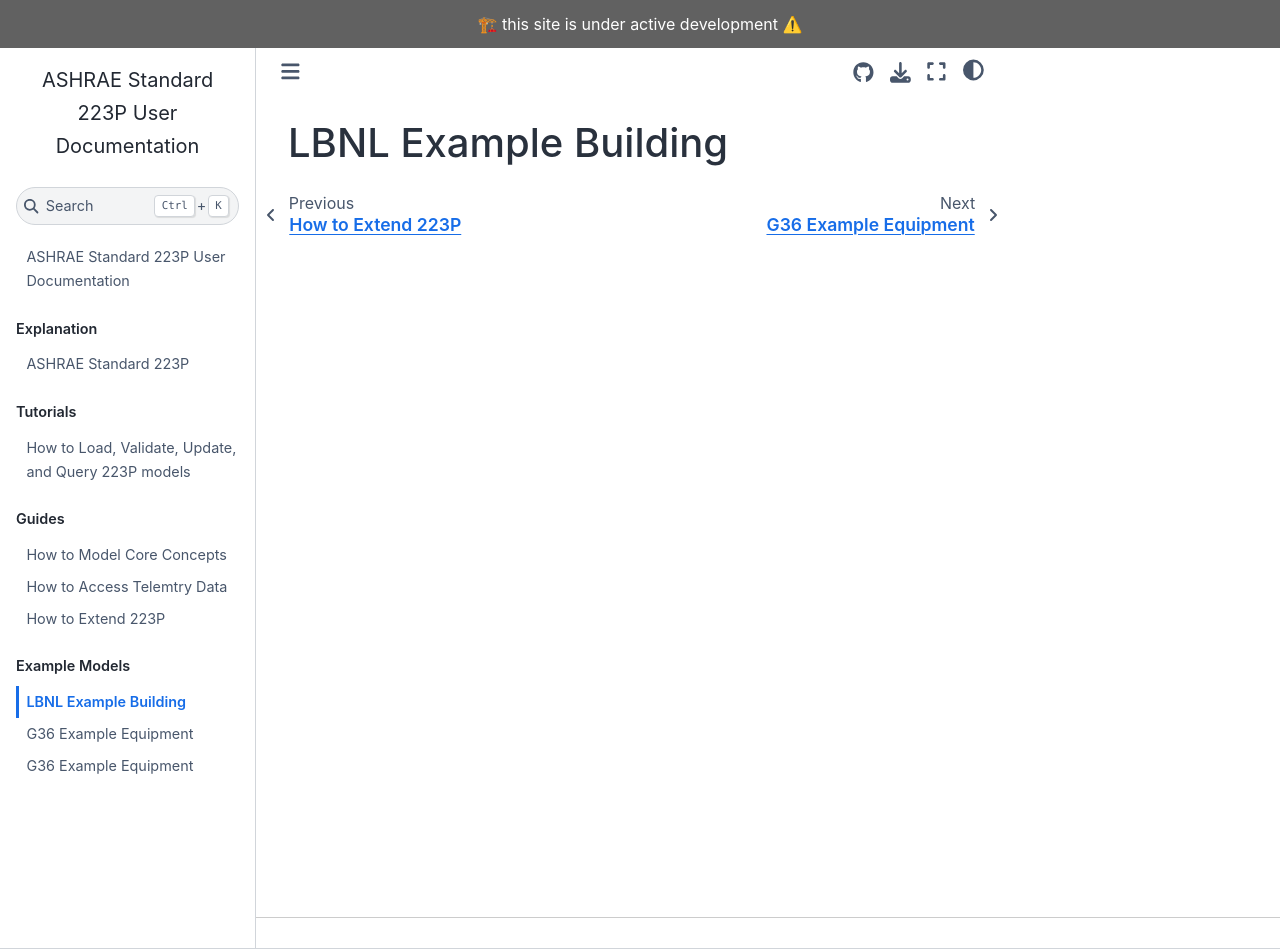
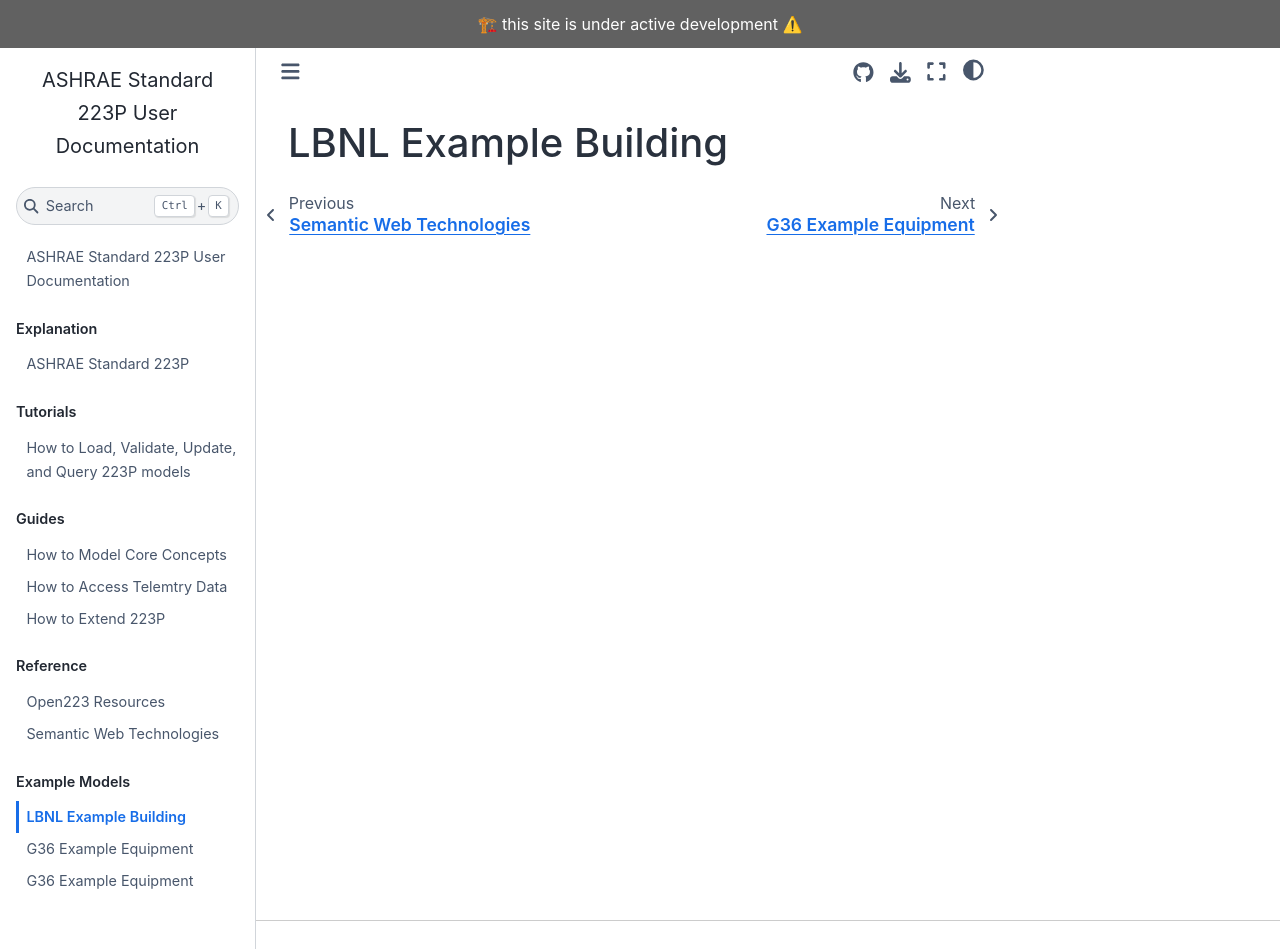
Before and after one commit to open223/docs.open223.info, a Jupyter Book: the page built from examples/lbnl-example.md, in a window 1280 px wide and 949 px high. Built offline with Jupyter Book 1.0.4 settings and Sphinx 7.4.7 and the Sphinx Book theme 1.1.4, drawn with Linux system fonts in a browser that asks for light colours; pages that are not in the unit, such as notebooks, are missing from menus; some of the changed lines change nothing that is shown.

Commit message:
update toc

```diff
--- a/_toc.yml
+++ b/_toc.yml
@@ -10,9 +10,6 @@
   - file: explanation/223p.md
 - caption: Tutorials
   chapters:
-  - file: tutorials/223-explore.md
-  - file: tutorials/223-query.md
-  - file: tutorials/builder-tools.md
   - file: tutorials/rdflib-pyshacl.md
 - caption: Guides
   chapters:
@@ -21,11 +18,8 @@
   - file: guides/how-to-extend.md
 - caption: Reference
   chapters:
-  - file: reference/supporting-links.md
-  - file: reference/tools.md
-  - file: reference/open-223.md
-  - file: reference/example-models.md
-  - file: reference/supporting-tech.md
+  - file: reference/open223-resources.md
+  - file: reference/other-resources.md
 - caption: Example Models
   chapters:
   - file: examples/lbnl-example.md
```
